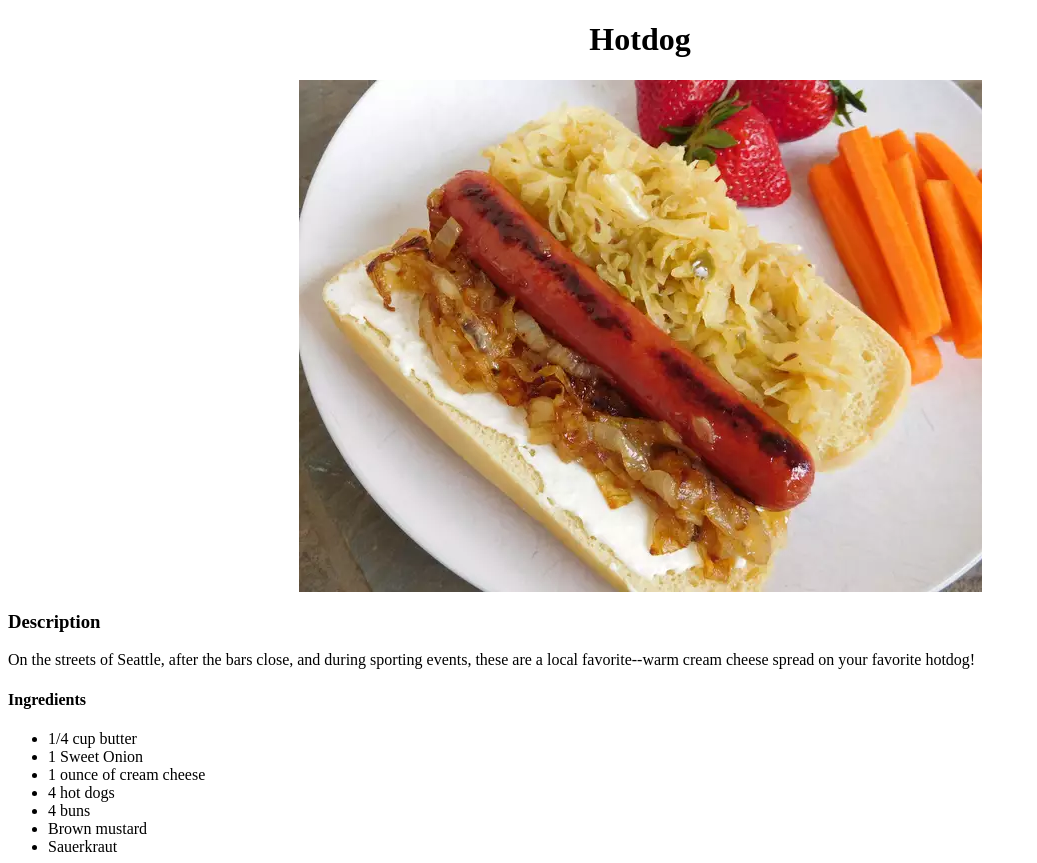
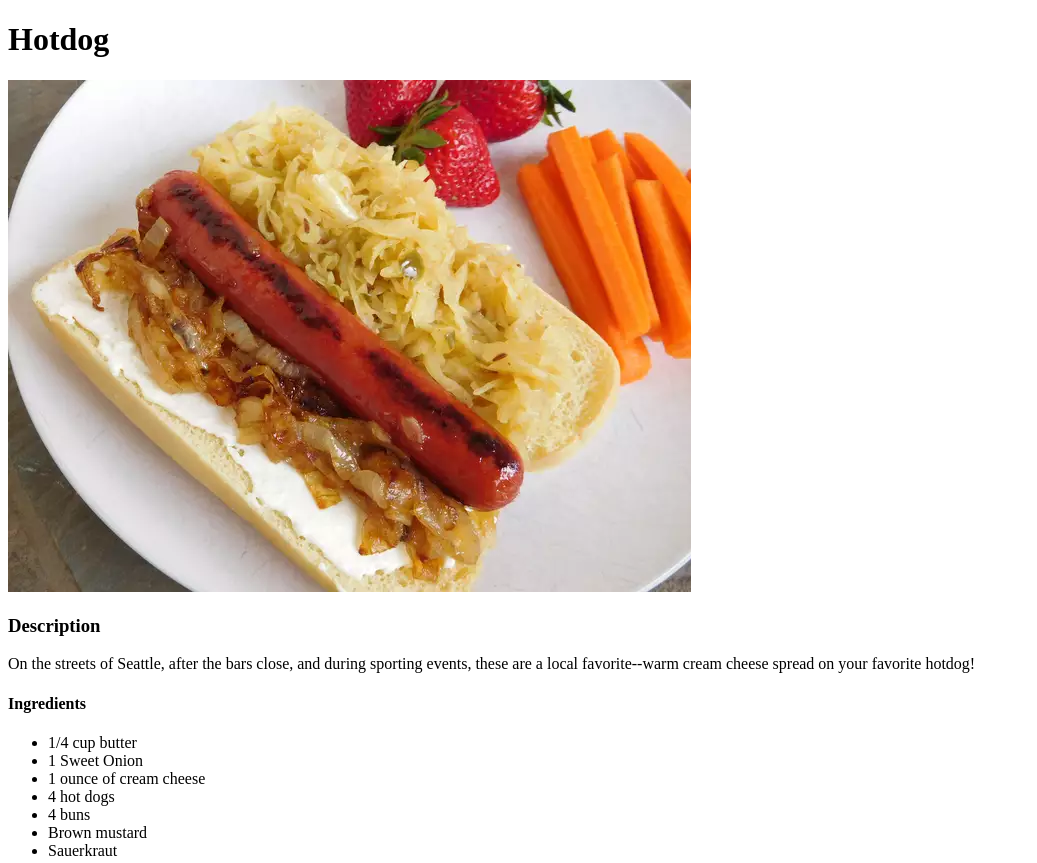
Before and after one commit to supremegentleman1234/odin-recipes, a plain HTML site: page recipies/hotdog.html in a window 1280 px wide. Shown: the top 863 px of the page, without its empty margins (0-1037 px from the left). Drawn offline with Linux system fonts and the light colour scheme.

Commit message:
removed the css

```diff
--- a/recipies/hotdog.html
+++ b/recipies/hotdog.html
@@ -1,18 +1,6 @@
 <!DOCTYPE html>
 <html lang="en">
-    <style>
-        h1 {text-align: center;}
 
-
-        div {text-align: center;}
-
-img {
-  display: block;
-  margin-left: auto;
-  margin-right: auto;
-}
-
-        </style>
 <head>
     <meta charset="UTF-8">
     <meta http-equiv="X-UA-Compatible" content="IE=edge">
```
Also changed, not shown: recipies/beanrice.html (+0 -11 lines), recipies/pizza.html (+0 -12 lines).
